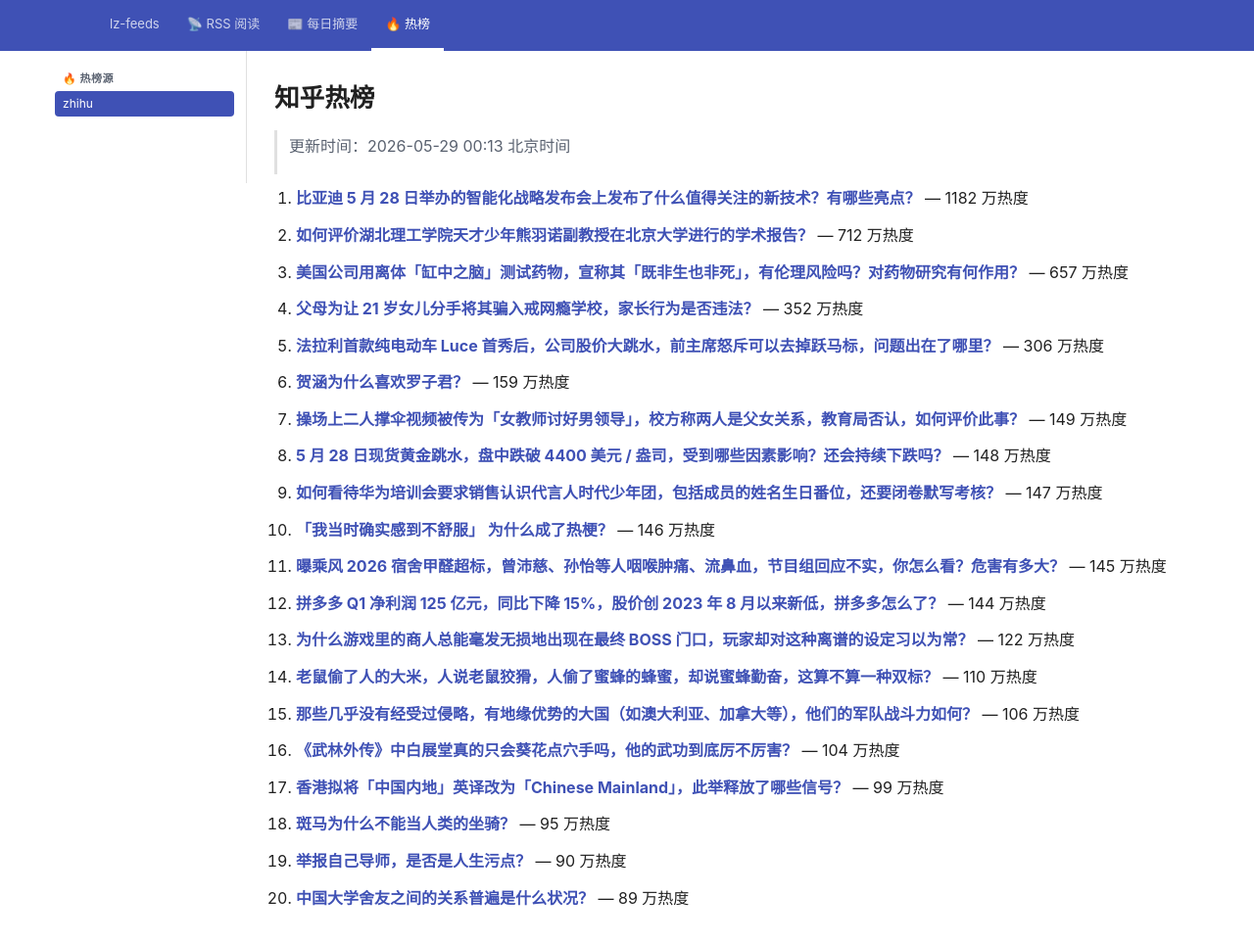
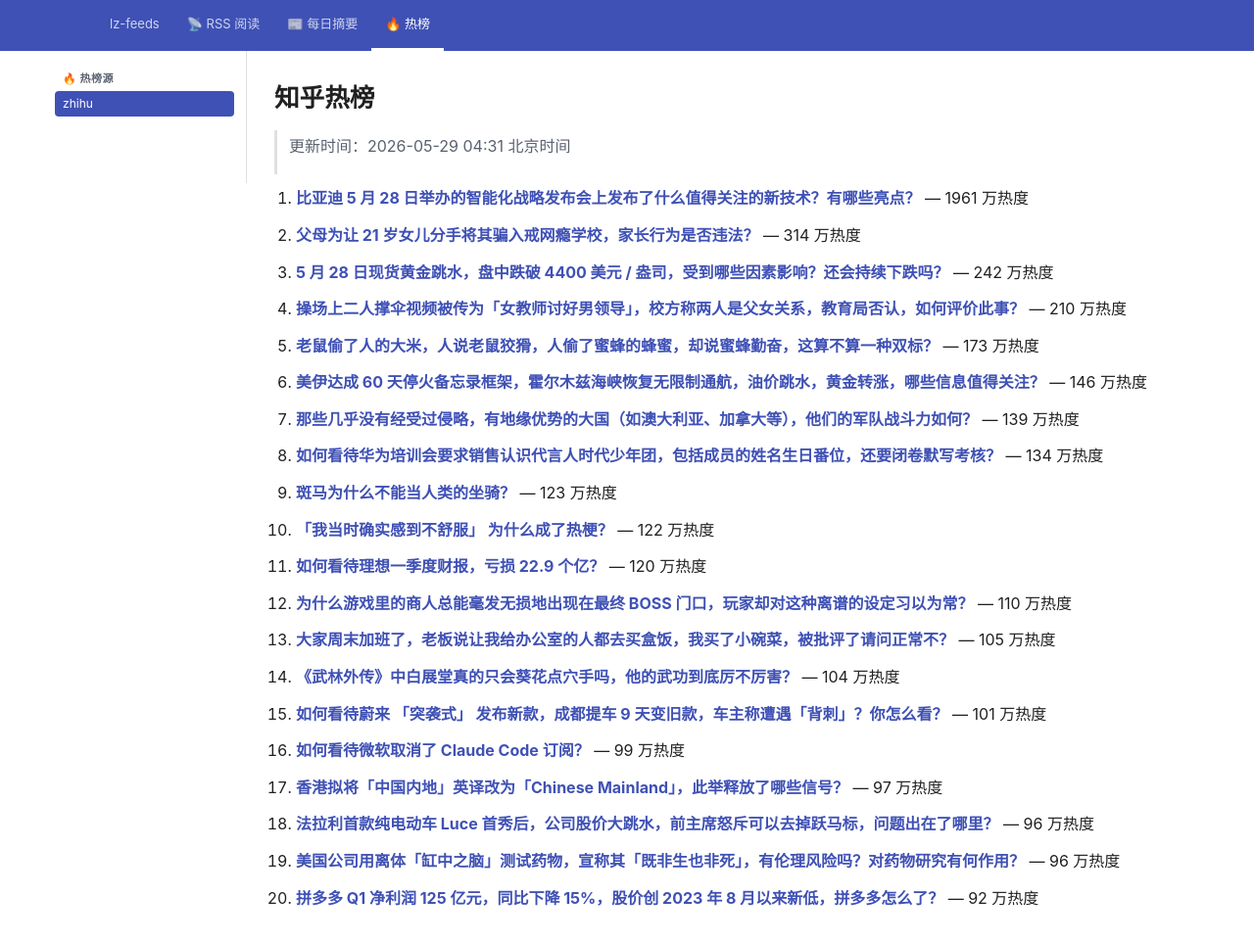
Before and after one commit to lizhang0101/lz-feeds, a Jekyll site: the page built from _hotlist/zhihu.md, in a window 1280 px wide and 994 px high. Shown: the top 964 px of the window at 98% size. Built offline with Jekyll 4.4.1, drawn with Linux system fonts in a browser that asks for light colours.

Commit message:
hotlist: 2026-05-28T20:31Z

```diff
--- a/_hotlist/zhihu.md
+++ b/_hotlist/zhihu.md
@@ -1,48 +1,48 @@
 ---
-updated: 2026-05-29 00:13 北京时间
+updated: 2026-05-29 04:31 北京时间
 count: 20
 ---
 
 # 知乎热榜
 
-> 更新时间：2026-05-29 00:13 北京时间
+> 更新时间：2026-05-29 04:31 北京时间
 
-1. **[比亚迪 5 月 28 日举办的智能化战略发布会上发布了什么值得关注的新技术？有哪些亮点？](https://www.zhihu.com/question/2043356307420177358)** — 1182 万热度
+1. **[比亚迪 5 月 28 日举办的智能化战略发布会上发布了什么值得关注的新技术？有哪些亮点？](https://www.zhihu.com/question/2043356307420177358)** — 1961 万热度
 
-2. **[如何评价湖北理工学院天才少年熊羽诺副教授在北京大学进行的学术报告？](https://www.zhihu.com/question/2042955028177082041)** — 712 万热度
+2. **[父母为让 21 岁女儿分手将其骗入戒网瘾学校，家长行为是否违法？](https://www.zhihu.com/question/2043003697958061566)** — 314 万热度
 
-3. **[美国公司用离体「缸中之脑」测试药物，宣称其「既非生也非死」，有伦理风险吗？对药物研究有何作用？](https://www.zhihu.com/question/2042215326868362955)** — 657 万热度
+3. **[5 月 28 日现货黄金跳水，盘中跌破 4400 美元 / 盎司，受到哪些因素影响？还会持续下跌吗？](https://www.zhihu.com/question/2043314967013581849)** — 242 万热度
 
-4. **[父母为让 21 岁女儿分手将其骗入戒网瘾学校，家长行为是否违法？](https://www.zhihu.com/question/2043003697958061566)** — 352 万热度
+4. **[操场上二人撑伞视频被传为「女教师讨好男领导」，校方称两人是父女关系，教育局否认，如何评价此事？](https://www.zhihu.com/question/2042685981472584608)** — 210 万热度
 
-5. **[法拉利首款纯电动车 Luce 首秀后，公司股价大跳水，前主席怒斥可以去掉跃马标，问题出在了哪里？](https://www.zhihu.com/question/2043099859129983602)** — 306 万热度
+5. **[老鼠偷了人的大米，人说老鼠狡猾，人偷了蜜蜂的蜂蜜，却说蜜蜂勤奋，这算不算一种双标？](https://www.zhihu.com/question/2042803054840375230)** — 173 万热度
 
-6. **[贺涵为什么喜欢罗子君？](https://www.zhihu.com/question/62308330)** — 159 万热度
+6. **[美伊达成 60 天停火备忘录框架，霍尔木兹海峡恢复无限制通航，油价跳水，黄金转涨，哪些信息值得关注？](https://www.zhihu.com/question/2043458312344187663)** — 146 万热度
 
-7. **[操场上二人撑伞视频被传为「女教师讨好男领导」，校方称两人是父女关系，教育局否认，如何评价此事？](https://www.zhihu.com/question/2042685981472584608)** — 149 万热度
+7. **[那些几乎没有经受过侵略，有地缘优势的大国（如澳大利亚、加拿大等），他们的军队战斗力如何？](https://www.zhihu.com/question/25075411)** — 139 万热度
 
-8. **[5 月 28 日现货黄金跳水，盘中跌破 4400 美元 / 盎司，受到哪些因素影响？还会持续下跌吗？](https://www.zhihu.com/question/2043314967013581849)** — 148 万热度
+8. **[如何看待华为培训会要求销售认识代言人时代少年团，包括成员的姓名生日番位，还要闭卷默写考核？](https://www.zhihu.com/question/2042605213383485415)** — 134 万热度
 
-9. **[如何看待华为培训会要求销售认识代言人时代少年团，包括成员的姓名生日番位，还要闭卷默写考核？](https://www.zhihu.com/question/2042605213383485415)** — 147 万热度
+9. **[斑马为什么不能当人类的坐骑？](https://www.zhihu.com/question/602183114)** — 123 万热度
 
-10. **[「我当时确实感到不舒服」 为什么成了热梗？](https://www.zhihu.com/topic/2042707183138075564/hot)** — 146 万热度
+10. **[「我当时确实感到不舒服」 为什么成了热梗？](https://www.zhihu.com/topic/2042707183138075564/hot)** — 122 万热度
 
-11. **[曝乘风 2026 宿舍甲醛超标，曾沛慈、孙怡等人咽喉肿痛、流鼻血，节目组回应不实，你怎么看？危害有多大？](https://www.zhihu.com/question/2043253861687583758)** — 145 万热度
+11. **[如何看待理想一季度财报，亏损 22.9 个亿？](https://www.zhihu.com/question/2043374247234557067)** — 120 万热度
 
-12. **[拼多多 Q1 净利润 125 亿元，同比下降 15%，股价创 2023 年 8 月以来新低，拼多多怎么了？](https://www.zhihu.com/question/2043273358184112712)** — 144 万热度
+12. **[为什么游戏里的商人总能毫发无损地出现在最终 BOSS 门口，玩家却对这种离谱的设定习以为常？](https://www.zhihu.com/question/2038556257922102366)** — 110 万热度
 
-13. **[为什么游戏里的商人总能毫发无损地出现在最终 BOSS 门口，玩家却对这种离谱的设定习以为常？](https://www.zhihu.com/question/2038556257922102366)** — 122 万热度
+13. **[大家周末加班了，老板说让我给办公室的人都去买盒饭，我买了小碗菜，被批评了请问正常不？](https://www.zhihu.com/question/2042576689323037760)** — 105 万热度
 
-14. **[老鼠偷了人的大米，人说老鼠狡猾，人偷了蜜蜂的蜂蜜，却说蜜蜂勤奋，这算不算一种双标？](https://www.zhihu.com/question/2042803054840375230)** — 110 万热度
+14. **[《武林外传》中白展堂真的只会葵花点穴手吗，他的武功到底厉不厉害？](https://www.zhihu.com/question/389063678)** — 104 万热度
 
-15. **[那些几乎没有经受过侵略，有地缘优势的大国（如澳大利亚、加拿大等），他们的军队战斗力如何？](https://www.zhihu.com/question/25075411)** — 106 万热度
+15. **[如何看待蔚来 「突袭式」 发布新款，成都提车 9 天变旧款，车主称遭遇「背刺」？你怎么看？](https://www.zhihu.com/question/2043264595666658269)** — 101 万热度
 
-16. **[《武林外传》中白展堂真的只会葵花点穴手吗，他的武功到底厉不厉害？](https://www.zhihu.com/question/389063678)** — 104 万热度
+16. **[如何看待微软取消了 Claude Code 订阅？](https://www.zhihu.com/question/2042203258689672770)** — 99 万热度
 
-17. **[香港拟将「中国内地」英译改为「Chinese Mainland」，此举释放了哪些信号？](https://www.zhihu.com/question/2042897105346368773)** — 99 万热度
+17. **[香港拟将「中国内地」英译改为「Chinese Mainland」，此举释放了哪些信号？](https://www.zhihu.com/question/2042897105346368773)** — 97 万热度
 
-18. **[斑马为什么不能当人类的坐骑？](https://www.zhihu.com/question/602183114)** — 95 万热度
+18. **[法拉利首款纯电动车 Luce 首秀后，公司股价大跳水，前主席怒斥可以去掉跃马标，问题出在了哪里？](https://www.zhihu.com/question/2043099859129983602)** — 96 万热度
 
-19. **[举报自己导师，是否是人生污点？](https://www.zhihu.com/question/2005740300379911185)** — 90 万热度
+19. **[美国公司用离体「缸中之脑」测试药物，宣称其「既非生也非死」，有伦理风险吗？对药物研究有何作用？](https://www.zhihu.com/question/2042215326868362955)** — 96 万热度
 
-20. **[中国大学舍友之间的关系普遍是什么状况？](https://www.zhihu.com/question/22065032)** — 89 万热度
+20. **[拼多多 Q1 净利润 125 亿元，同比下降 15%，股价创 2023 年 8 月以来新低，拼多多怎么了？](https://www.zhihu.com/question/2043273358184112712)** — 92 万热度
```
